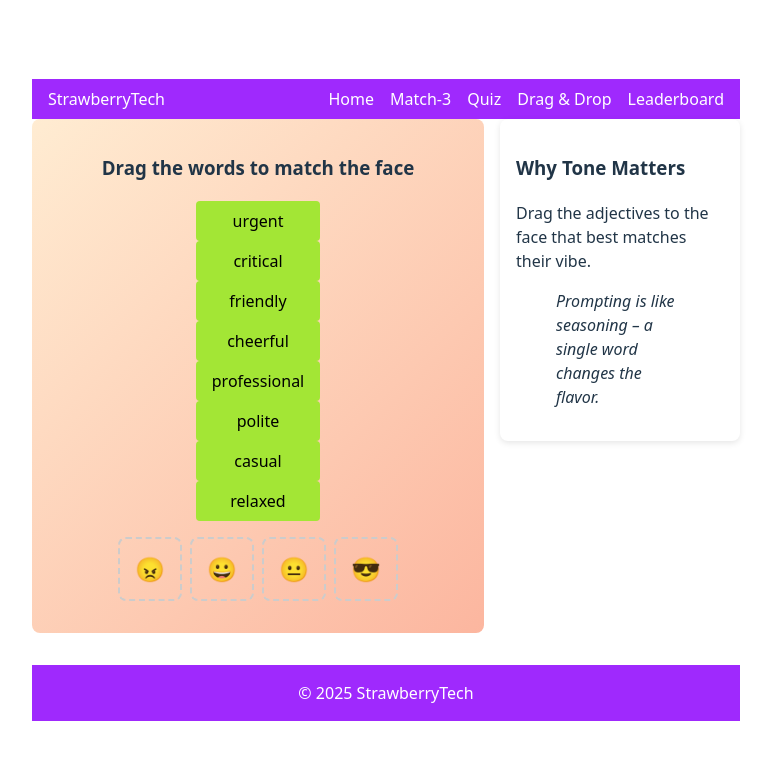
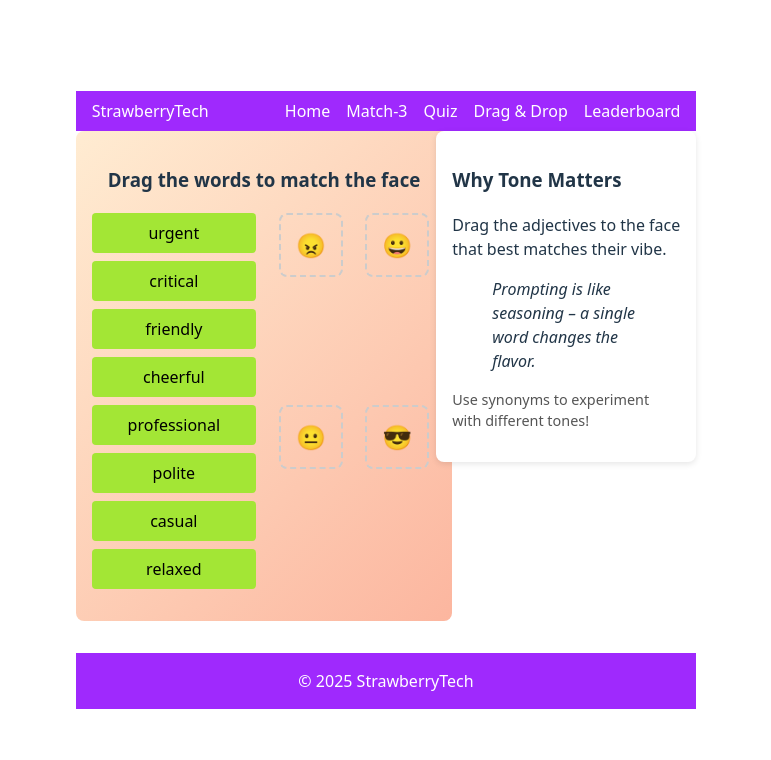
Before and after one commit to unnamedmistress/StrawberryTech, a React (Vite) app in the folder learning-games/: page /games/match3 in a window 1280 px wide. Shown: the top 760 px of the page, without its empty margins (254-1025 px from the left). Built offline with nearby package versions, Linux system fonts and the light colour scheme.

Commit message:
Enhance tone mini-game layout and badge

```diff
--- a/learning-games/src/App.css
+++ b/learning-games/src/App.css
@@ -79,8 +79,7 @@
 .match3-wrapper {
   width: 100%;
   display: grid;
-  grid-template-columns: minmax(0, 1fr) 240px;
-
+  grid-template-columns: 1fr 260px;
   gap: 1rem;
   justify-content: center;
   align-items: start;
@@ -131,6 +130,12 @@
   font-style: italic;
 }
 
+.sidebar-tip {
+  margin-top: 0.5rem;
+  font-size: 0.9rem;
+  color: #555;
+}
+
 .badge-rewards {
   display: flex;
   gap: 0.5rem;
@@ -143,6 +148,19 @@
   flex-direction: column;
   align-items: center;
   font-size: 1.4rem;
+  animation: pop 0.6s ease;
+}
+
+@keyframes pop {
+  0% {
+    transform: scale(0);
+  }
+  80% {
+    transform: scale(1.2);
+  }
+  100% {
+    transform: scale(1);
+  }
 }
 
 @media (max-width: 600px) {
@@ -242,11 +260,10 @@
 }
 
 .drag-container {
-  display: flex;
+  display: grid;
+  grid-template-columns: 1fr 1fr;
   gap: 1rem;
   margin: 1rem 0;
-  flex-wrap: wrap;
-  justify-content: center;
 }
 
 .drag-word {
@@ -258,9 +275,17 @@
   user-select: none;
 }
 
+.drag-words {
+  display: grid;
+  grid-template-columns: repeat(auto-fit, minmax(80px, 1fr));
+  gap: 0.5rem;
+}
+
 .drop-zones {
-  display: flex;
+  display: grid;
+  grid-template-columns: repeat(auto-fit, minmax(60px, 1fr));
   gap: 0.5rem;
+  justify-items: center;
 }
 
 .drop-zone {
--- a/learning-games/src/data/badges.ts
+++ b/learning-games/src/data/badges.ts
@@ -21,4 +21,9 @@ export const BADGES: BadgeDefinition[] = [
     name: 'Quiz Whiz',
     description: 'Get a perfect score on any quiz',
   },
+  {
+    id: 'tone-whiz',
+    name: 'Tone Tactician',
+    description: 'Matched every tone correctly in the mini-game',
+  },
 ]
--- a/learning-games/src/pages/Match3Game.tsx
+++ b/learning-games/src/pages/Match3Game.tsx
@@ -52,6 +52,11 @@ export function createGrid(): (Tile | null)[] {
 const quotes = [
   "Prompting is like seasoning \u2013 a single word changes the flavor.",
   "Swap words wisely and watch your message sparkle!",
+];
+
+const tips = [
+  "Tip: Swap one adjective to completely change the vibe.",
+  "Use synonyms to experiment with different tones!",
 ];
 
 const toneWords = [
@@ -280,11 +285,15 @@ function ToneMatchGame({ onComplete }: { onComplete: () => void }) {
  * show an age-based leadership tip.
  */
 export default function Match3Game() {
-  const { user, addBadge } = useContext(UserContext);
-  const navigate = useNavigate();
+  const { user, addBadge } = useContext(UserContext)
+  const navigate = useNavigate()
   const [sidebarQuote] = useState(
     () => quotes[Math.floor(Math.random() * quotes.length)],
-  );
+  )
+  const [sidebarTip] = useState(
+    () =>
+      tips[Math.floor(Math.random() * tips.length)],
+  )
   const [newBadges, setNewBadges] = useState<string[]>([]);
   const [showEndModal, setShowEndModal] = useState(false);
 
@@ -293,6 +302,10 @@ export default function Match3Game() {
     if (!user.badges.includes("first-match3")) {
       addBadge("first-match3");
       earned.push("first-match3");
+    }
+    if (!user.badges.includes("tone-whiz")) {
+      addBadge("tone-whiz");
+      earned.push("tone-whiz");
     }
     setNewBadges(earned);
     setShowEndModal(true);
@@ -307,6 +320,7 @@ export default function Match3Game() {
         <h3>Why Tone Matters</h3>
         <p>Drag the adjectives to the face that best matches their vibe.</p>
         <blockquote className="sidebar-quote">{sidebarQuote}</blockquote>
+        <p className="sidebar-tip">{sidebarTip}</p>
       </aside>
 
       {showEndModal && (
@@ -314,6 +328,7 @@ export default function Match3Game() {
           <div className="match3-modal">
             <h3>Great job!</h3>
             <p>You matched all the words.</p>
+            <p>You've earned the Tone Tactician badge!</p>
             <div className="flashcard">
               <strong>Why Tone Matters</strong>
               <p>Changing one adjective = a whole new vibe. Tone tells the AI how to speak, not just what to say.</p>
@@ -326,8 +341,8 @@ export default function Match3Game() {
                     <motion.div
                       key={id}
                       className="badge-icon"
-                      initial={{ scale: 0 }}
-                      animate={{ scale: 1 }}
+                      initial={{ scale: 0, rotate: 0 }}
+                      animate={{ scale: 1, rotate: 360 }}
                       transition={{ type: "spring", stiffness: 260 }}
                     >
                       <span role="img" aria-label="badge">
```
